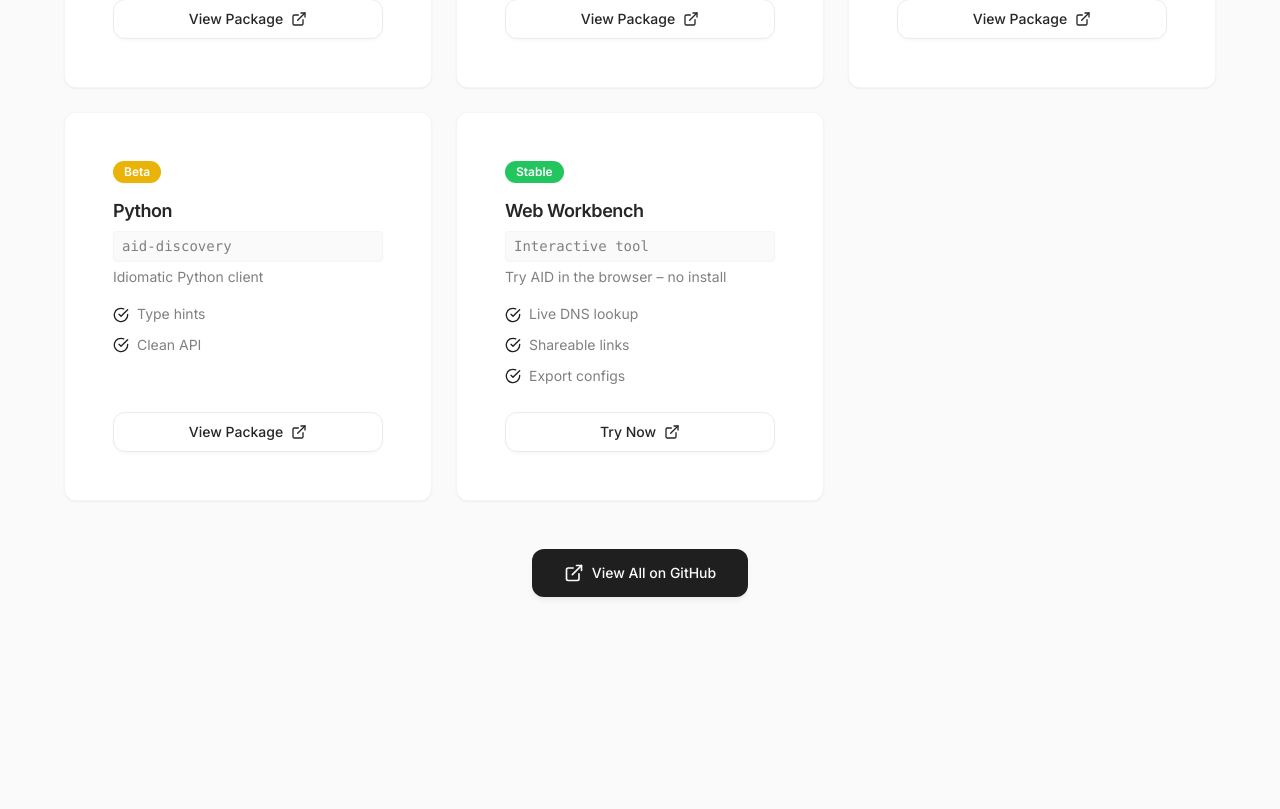
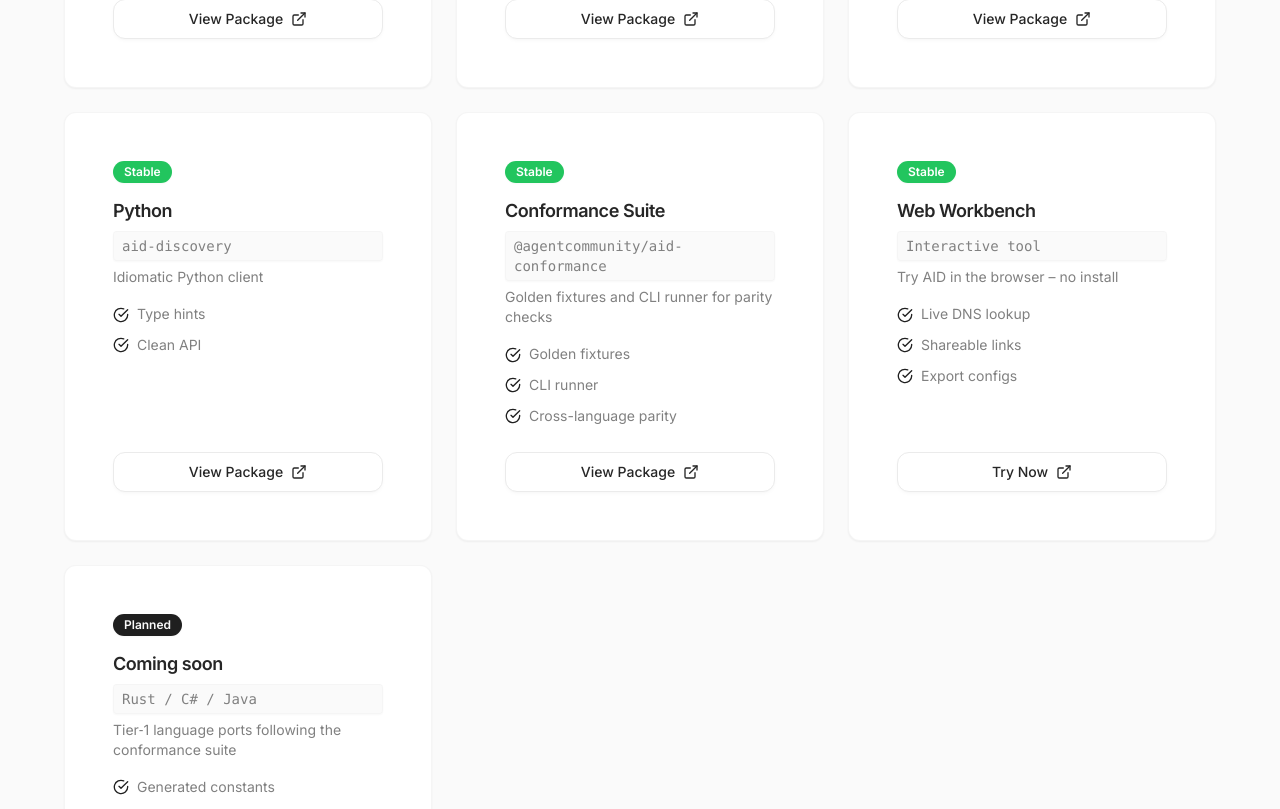
Before and after one commit to agentcommunity/agent-interface-discovery, a Next.js app in the folder packages/web/: page / in a window 1280 px wide. Shown: the part 4043-4852 px from the top of the page. Built offline with nearby package versions, Linux system fonts and the light colour scheme.

Commit message:
web(showcase): mark Python as Stable; add Conformance Suite card; add Coming Soon (Rust/C#/Java); minor copy tweaks

```diff
--- a/packages/web/src/components/landing/showcase.tsx
+++ b/packages/web/src/components/landing/showcase.tsx
@@ -27,7 +27,7 @@ const toolkitPackages = [
     name: 'Go',
     package: 'github.com/agentcommunity/aid-go',
     description: 'High-performance Go client',
-    features: ['Zero allocations', 'Context support', 'No external deps'],
+    features: ['Context support', 'No external deps'],
     href: 'https://pkg.go.dev/github.com/agentcommunity/aid-go',
     badge: 'Stable',
   },
@@ -37,7 +37,15 @@ const toolkitPackages = [
     description: 'Idiomatic Python client',
     features: ['Type hints', 'Clean API'],
     href: 'https://pypi.org/project/aid-discovery/',
-    badge: 'Beta',
+    badge: 'Stable',
+  },
+  {
+    name: 'Conformance Suite',
+    package: '@agentcommunity/aid-conformance',
+    description: 'Golden fixtures and CLI runner for parity checks',
+    features: ['Golden fixtures', 'CLI runner', 'Cross-language parity'],
+    href: 'https://www.npmjs.com/package/@agentcommunity/aid-conformance',
+    badge: 'Stable',
   },
   {
     name: 'Web Workbench',
@@ -46,6 +54,14 @@ const toolkitPackages = [
     features: ['Live DNS lookup', 'Shareable links', 'Export configs'],
     href: '/workbench',
     badge: 'Stable',
+  },
+  {
+    name: 'Coming soon',
+    package: 'Rust / C# / Java',
+    description: 'Tier‑1 language ports following the conformance suite',
+    features: ['Generated constants', 'Parser parity', 'Discovery support'],
+    href: 'https://github.com/agentcommunity',
+    badge: 'Planned',
   },
 ];
 
```
